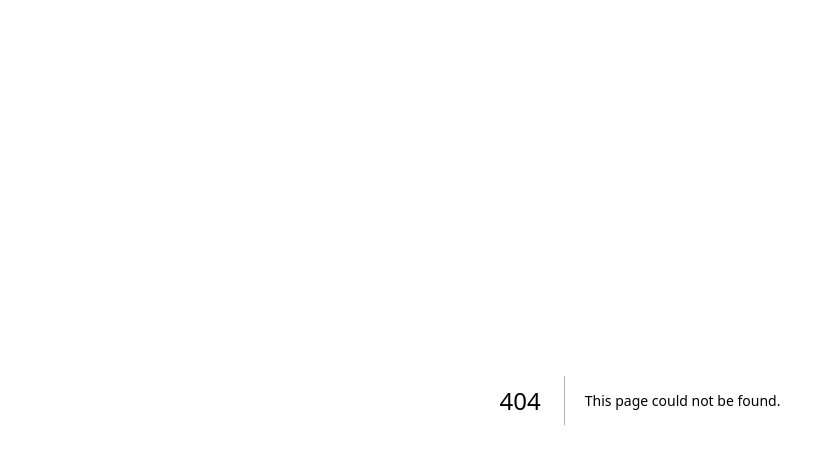
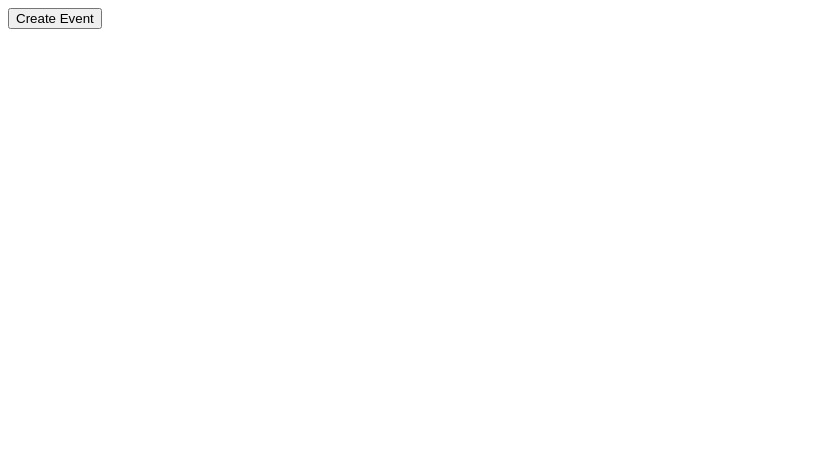
Before and after one commit to asraanjum7323/eventmanagement-system, a Next.js app: page /create in a window 1280 px wide. Before the commit this address had no page. Shown: the top 464 px of the page, without its empty margins (0-835 px from the left). Built offline with nearby package versions, Linux system fonts and the light colour scheme.

Commit message:
Create create.js

```diff
--- /dev/null
+++ b/pages/create.js
@@ -0,0 +1,8 @@
+export default function Create(){
+  const create=async()=>{
+    const res=await fetch('/api/event',{method:'POST'})
+    const data=await res.json()
+    alert("Event Created ID: "+data.id)
+  }
+  return <button onClick={create}>Create Event</button>
+}
```
